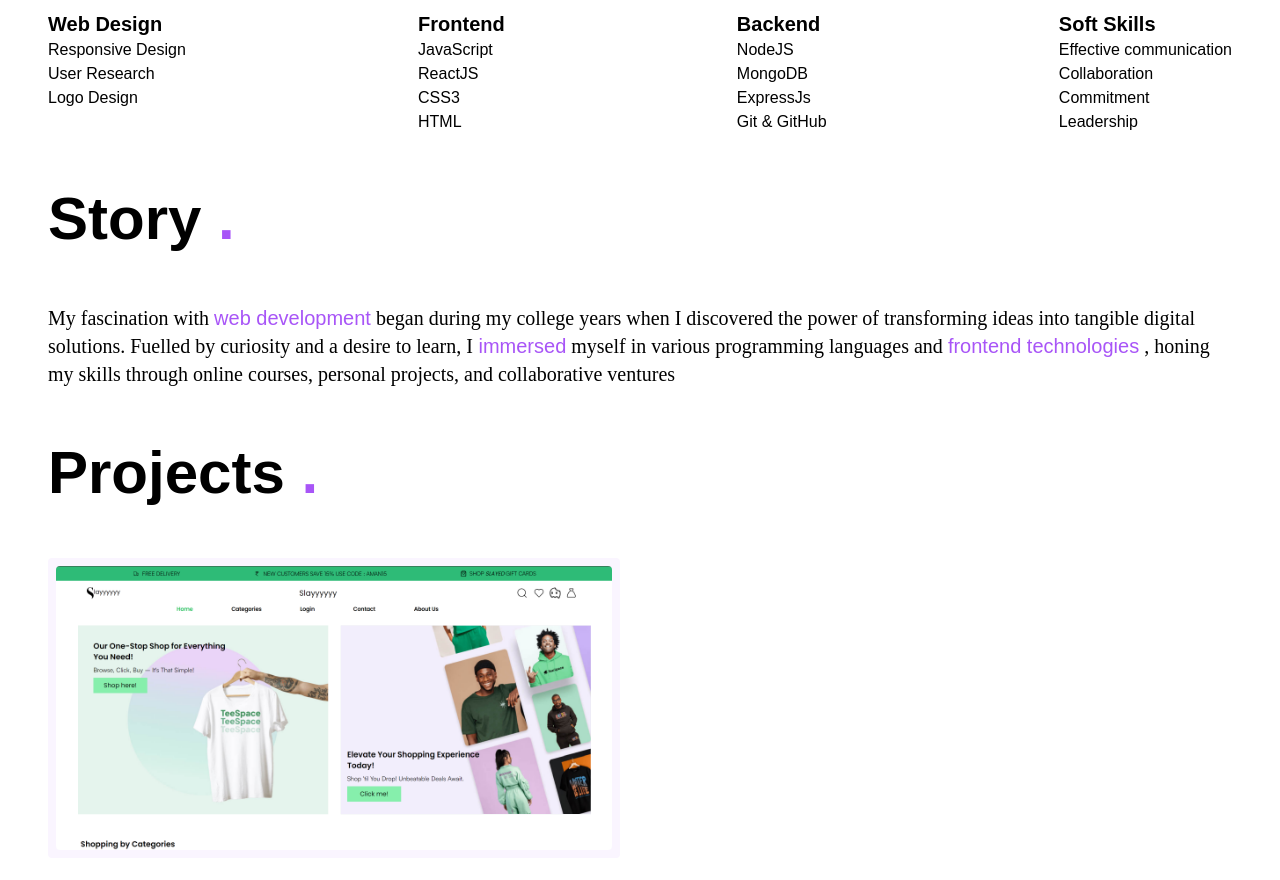
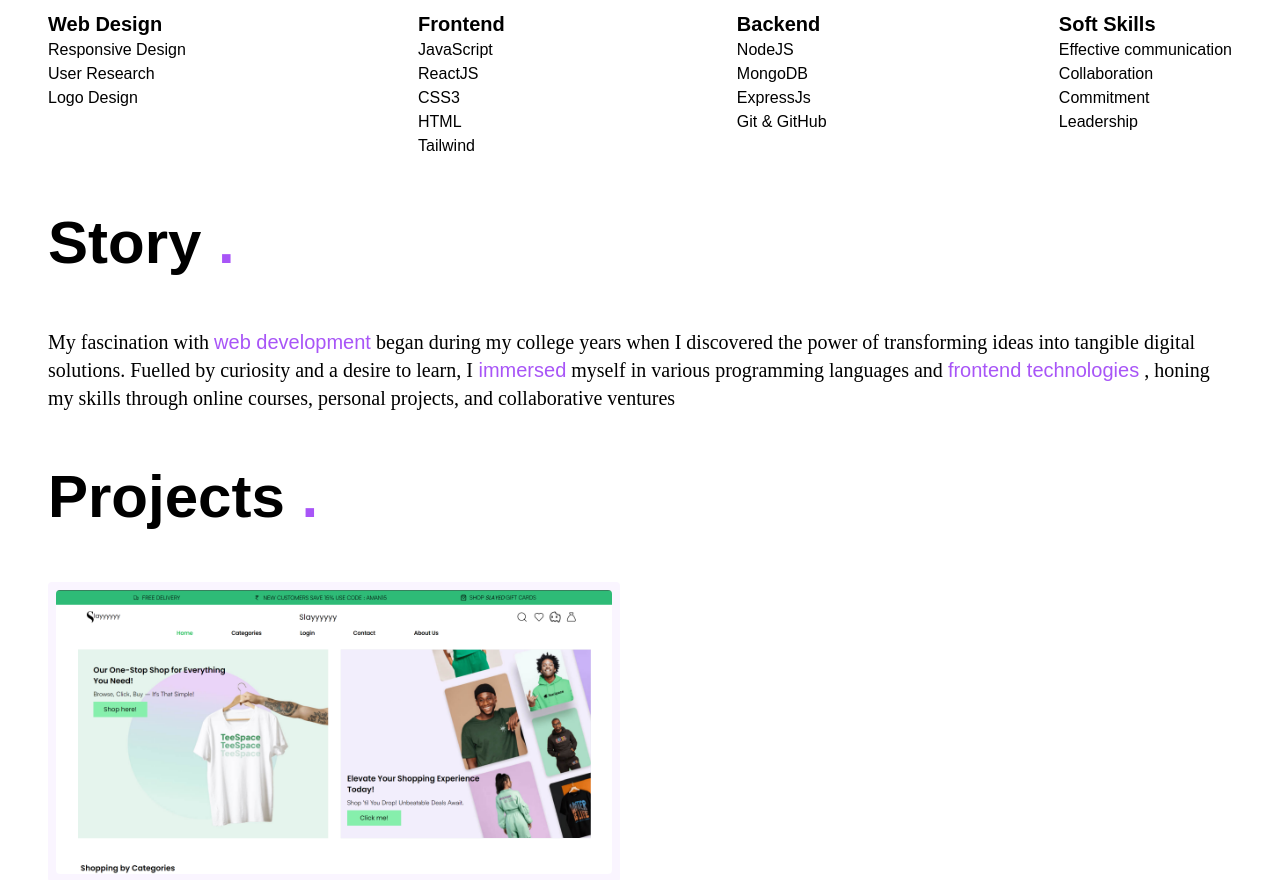
Before and after one commit to beingbadguy/AmanPortfolio, a React (Vite) app: page / in a window 1280 px wide. Shown: the part 920-1800 px from the top of the page. Built offline with nearby package versions, Linux system fonts and the light colour scheme; a web font is replaced by a local one.

Commit message:
Update Skills.jsx
Added feature

```diff
--- a/src/components/Skills.jsx
+++ b/src/components/Skills.jsx
@@ -24,6 +24,7 @@ const Skills = () => {
             <li>ReactJS</li>
             <li>CSS3</li>
             <li>HTML</li>
+            <li>Tailwind</li>
           </ul>
         </div>
         <div>
```
